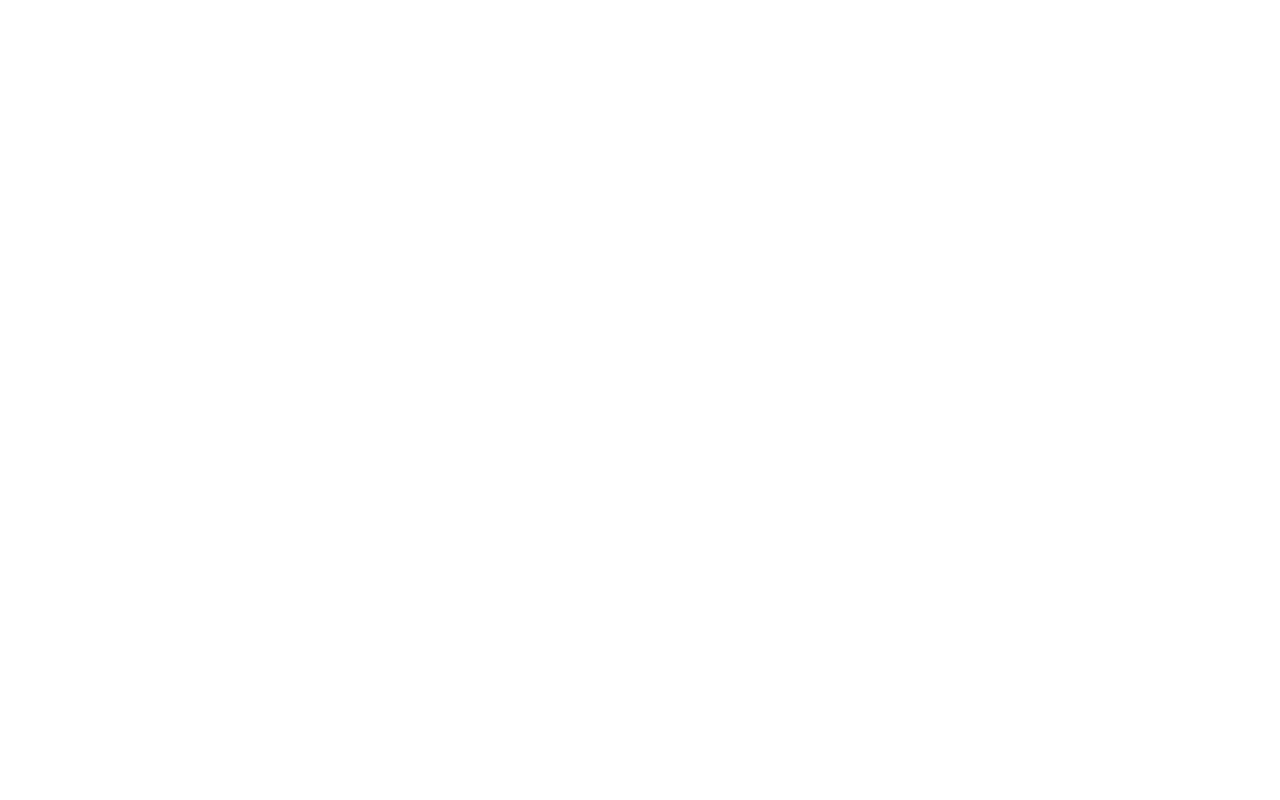
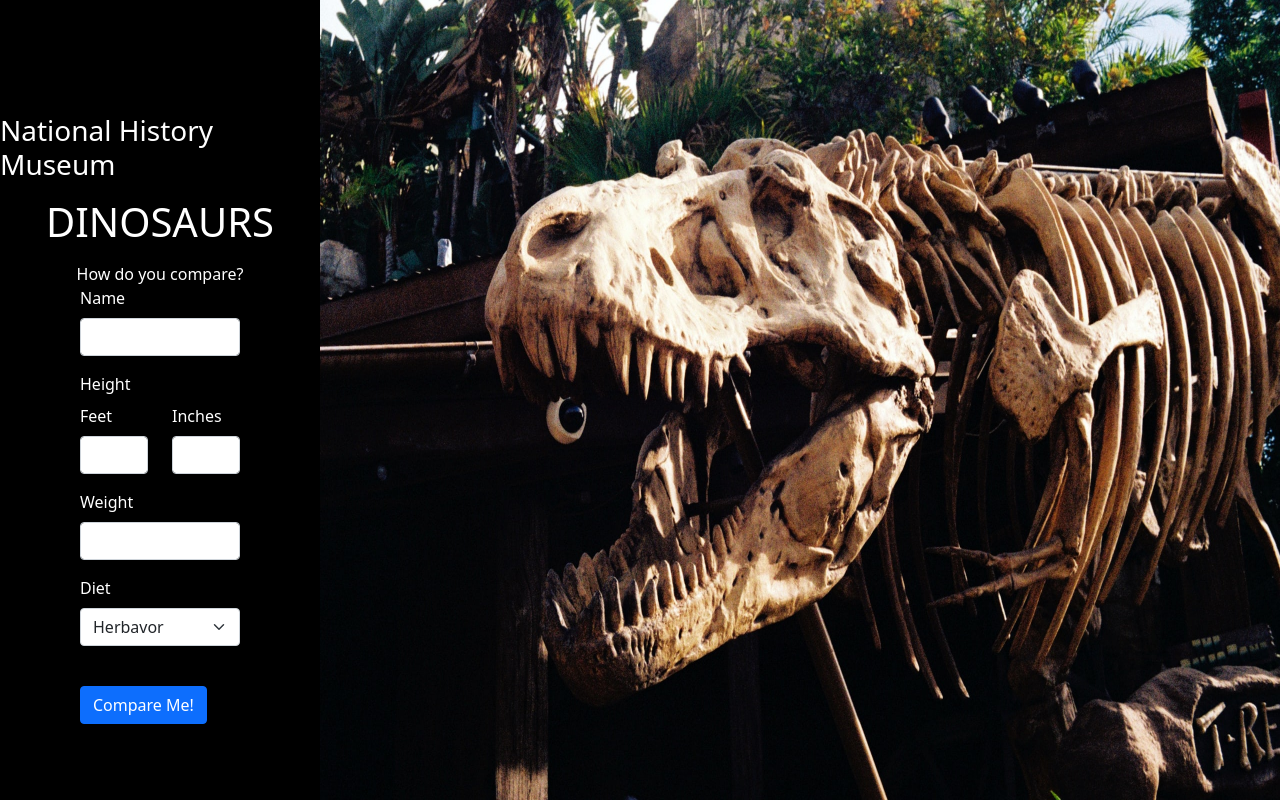
Before and after one commit to nhantran3395/udacity_intermediateJSnanodegree_chap2_final_project, a plain HTML site: page index.html in a window 1280 px wide. Drawn offline with nearby package versions, Linux system fonts and the light colour scheme.

Commit message:
feat: add index page

```diff
--- a/index.html
+++ b/index.html
@@ -4,7 +4,115 @@
     <meta charset="UTF-8" />
     <meta http-equiv="X-UA-Compatible" content="IE=edge" />
     <meta name="viewport" content="width=device-width, initial-scale=1.0" />
-    <title>Dinosaurs</title>
+    <link
+      href="https://cdn.jsdelivr.net/npm/bootstrap@5.0.0-beta2/dist/css/bootstrap.min.css"
+      rel="stylesheet"
+      integrity="sha384-BmbxuPwQa2lc/FVzBcNJ7UAyJxM6wuqIj61tLrc4wSX0szH/Ev+nYRRuWlolflfl"
+      crossorigin="anonymous"
+    />
+    <title>Dinographic</title>
   </head>
-  <body></body>
+  <body class="d-flex vh-100 flex-row">
+    <div
+      class="d-flex justify-content-center align-items-center vh-100 w-25 flex-column"
+      style="background-color: black"
+    >
+      <h3 class="mb-3" style="color: white">National History Museum</h3>
+
+      <h1 class="mb-3" style="color: white">DINOSAURS</h1>
+
+      <span style="color: white">How do you compare?</span>
+
+      <div class="w-50 h-50">
+        <form action="#" method="POST">
+          <div class="mb-3">
+            <label for="user-name" class="form-label" style="color: white"
+              >Name</label
+            >
+            <input
+              type="input"
+              class="form-control"
+              name="user-name"
+              id="user-name"
+              maxlength="20"
+              required
+            />
+          </div>
+
+          <div class="row mb-3">
+            <span class="form-label" style="color: white">Height</span>
+            <div class="col">
+              <label
+                for="user-height-feet"
+                class="form-label"
+                style="color: white"
+                >Feet</label
+              >
+              <input
+                type="number"
+                class="form-control"
+                name="user-height-feet"
+                id="user-height-feet"
+                required
+              />
+            </div>
+            <div class="col">
+              <label
+                for="user-height-inches"
+                class="form-label"
+                style="color: white"
+                >Inches</label
+              >
+              <input
+                type="number"
+                class="form-control"
+                name="user-height-inches"
+                id="user-height-inches"
+                required
+              />
+            </div>
+          </div>
+
+          <div class="mb-3">
+            <label for="user-weight" class="form-label" style="color: white"
+              >Weight</label
+            >
+            <input
+              type="number"
+              class="form-control"
+              name="user-weight"
+              id="user-weight"
+              required
+            />
+          </div>
+
+          <div class="mb-3">
+            <label for="user-diet" class="form-label" style="color: white"
+              >Diet</label
+            >
+            <select class="form-select">
+              <option value="1">Herbavor</option>
+              <option value="2">Omnivor</option>
+              <option value="3">Carnivo</option>
+            </select>
+          </div>
+        </form>
+
+        <button type="submit" class="btn btn-primary mt-4" id="button-login">
+          Compare Me!
+        </button>
+      </div>
+    </div>
+
+    <div
+      class="d-flex justify-content-center align-items-center vh-100 w-75 flex-column"
+    >
+      <img
+        src="./images/dinosaur_bg.jpg"
+        class="img-fluid"
+        style="height: 100%"
+        alt="Dinosaur skeleton"
+      />
+    </div>
+  </body>
 </html>
```
Also changed, not shown: images/dinosaur_bg.jpg (added).
